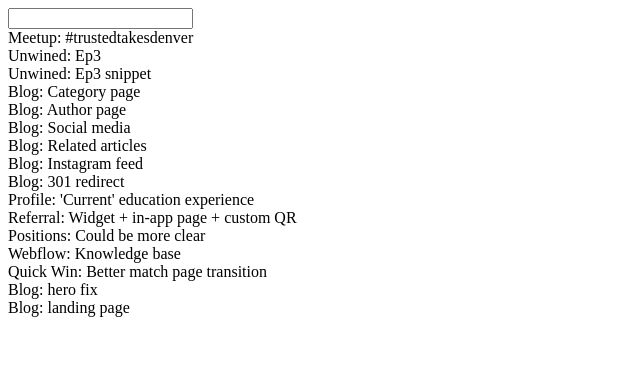
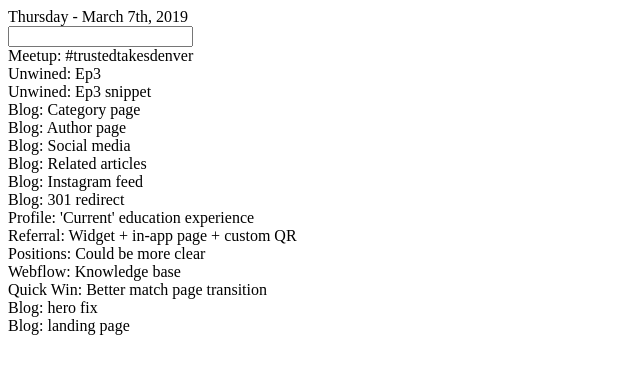
Before and after one commit to davidsasda/donezu, a React (Vite) app: page / in a window 1280 px wide. Shown: the top 374 px of the page, without its empty margins (0-640 px from the left). Built offline with nearby package versions, Linux system fonts and the light colour scheme.

Commit message:
Added current date to day view

```diff
--- a/package.json
+++ b/package.json
@@ -17,6 +17,7 @@
   },
   "homepage": "https://github.com/davidsasda/donezu#readme",
   "dependencies": {
+    "moment": "^2.24.0",
     "react": "^16.8.4",
     "react-dom": "^16.8.4"
   },
--- a/src/components/dayView/DayView.js
+++ b/src/components/dayView/DayView.js
@@ -1,10 +1,12 @@
 import React from 'react';
 import TaskList from './TaskList';
 import NewTask from './NewTask';
+import moment from'moment';
 
 const DayView = ({tasks, addTask}) => {
   return (
     <div>
+      <div>{moment().format('dddd - MMMM Do, YYYY')}</div>
       <NewTask addTask={addTask}/>
       <TaskList tasks={tasks}/>
     </div>
```
